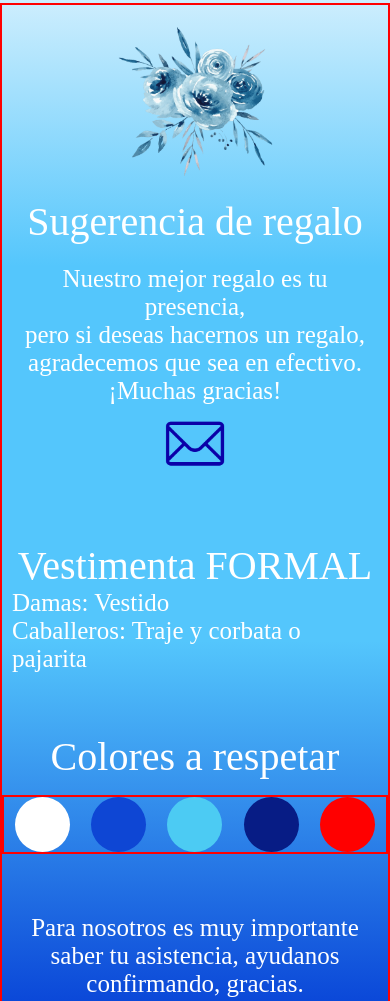
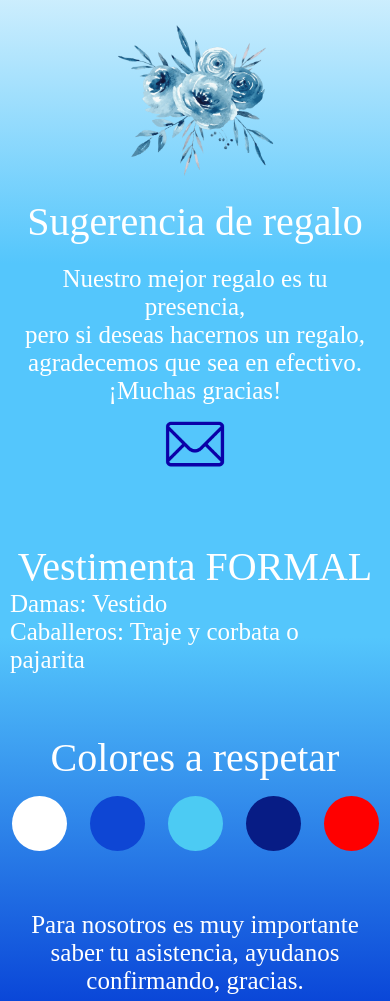
Before and after one commit to isratome/boda, a plain HTML site: page index.html in a window 390 px wide. Shown: the part 3104-4105 px from the top of the page. Drawn offline with Linux system fonts and the light colour scheme; a web font is replaced by a local one.

Commit message:
style.css

```diff
--- a/estilos/style.css
+++ b/estilos/style.css
@@ -422,17 +422,12 @@ h3
         font-size: 40px;
         text-align: center;
     }
-    .regalo
-    {
-        border: solid 2px red;
-    }
     .flor6, .flor8
     {
         width: 50%;
     }
     .regalo article
     {
-        border: solid 2px red;
         display: flex;
         align-items: center;
         justify-content: space-around;
```
